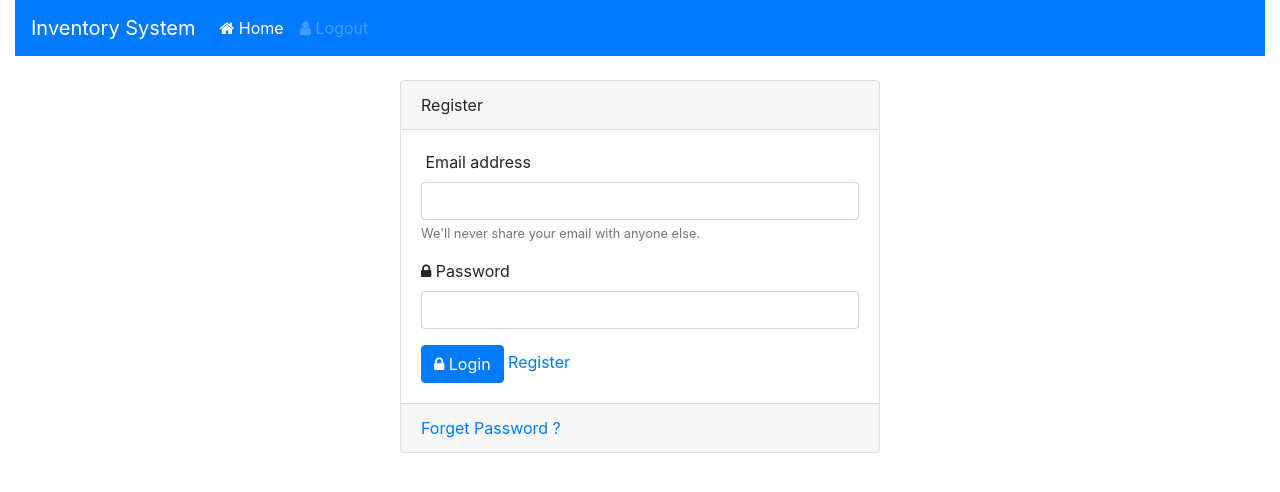
After one commit to Maquiz1/registraion, a PHP site: page /register.php in a window 1280 px wide. The commit adds this page. Shown: the top 492 px of the page. Run offline with PHP 8.4, Linux system fonts and the light colour scheme; some libraries are stand-ins or nearby versions.

Commit message:
first commit

```diff
--- /dev/null
+++ b/public/register.php
@@ -0,0 +1,48 @@
+<!DOCTYPE html>
+<html lang="en">
+<head>
+    <meta charset="UTF-8">
+    <meta http-equiv="X-UA-Compatible" content="IE=edge">
+    <meta name="viewport" content="width=device-width, initial-scale=1.0">
+    <title>Document</title>
+    <script src="https://code.jquery.com/jquery-3.5.1.slim.min.js" integrity="sha384-DfXdz2htPH0lsSSs5nCTpuj/zy4C+OGpamoFVy38MVBnE+IbbVYUew+OrCXaRkfj" crossorigin="anonymous"></script>
+    <script src="https://cdn.jsdelivr.net/npm/popper.js@1.16.1/dist/umd/popper.min.js" integrity="sha384-9/reFTGAW83EW2RDu2S0VKaIzap3H66lZH81PoYlFhbGU+6BZp6G7niu735Sk7lN" crossorigin="anonymous"></script>
+    <script src="https://cdn.jsdelivr.net/npm/bootstrap@4.6.0/dist/js/bootstrap.min.js" integrity="sha384-+YQ4JLhjyBLPDQt//I+STsc9iw4uQqACwlvpslubQzn4u2UU2UFM80nGisd026JF" crossorigin="anonymous"></script>
+    <link rel="stylesheet" href="https://cdn.jsdelivr.net/npm/bootstrap@4.6.0/dist/css/bootstrap.min.css" integrity="sha384-B0vP5xmATw1+K9KRQjQERJvTumQW0nPEzvF6L/Z6nronJ3oUOFUFpCjEUQouq2+l" crossorigin="anonymous">
+    <!-- <link rel="stylesheet" type="text/css" href="https://cdn.jsdelivr.net/npm/@fortawesome/fontawesome-free@5.15.4/css/fontawesome.min.css"> -->
+     <link rel="stylesheet" href="https://maxcdn.bootstrapcdn.com/font-awesome/4.4.0/css/font-awesome.min.css">
+    <script type="text/javascript" src="js/main.js"></script>
+</head>
+<body>
+      <!-- NAV BAR -->
+     <?php  include_once 'templates/header.php';  ?>
+      <br>
+     <div class="container">
+     <div class="card mx-auto" style="width: 30rem;margin:0 auto;">
+     <div class="card-header">
+         Register
+     </div>
+      <div class="card-body">
+        <form id="register" action="public/includes/process.php;" methos="post">
+  <div class="form-group">
+    <label for="exampleInputEmail1"><i class="fa fa-envelop"></i>&nbsp;Email address</label>
+    <input type="email" class="form-control" id="exampleInputEmail1" aria-describedby="emailHelp">
+    <small id="emailHelp" class="form-text text-muted">We'll never share your email with anyone else.</small>
+  </div>
+  <div class="form-group">
+    <label for="exampleInputPassword1"><i class="fa fa-lock"></i>&nbsp;Password</label>
+    <input type="password" class="form-control" id="exampleInputPassword1">
+  </div>
+  <button type="submit" class="btn btn-primary"><i class="fa fa-lock"></i>&nbsp;Login</button>
+  <span><a href="#">Register</a></span>
+</form>
+  </div>
+  <div class="card-footer"><a href="http://">Forget Password ?</a></div>
+  </div>
+
+     </div>
+
+
+
+</body>
+</html>
```
Also changed, not shown: public/dashboard.php (+16 -4 lines), public/templates/brand.php (added, +22 -0 lines), public/templates/category.php (added, +22 -0 lines), public/templates/product.php (added, +22 -0 lines).
